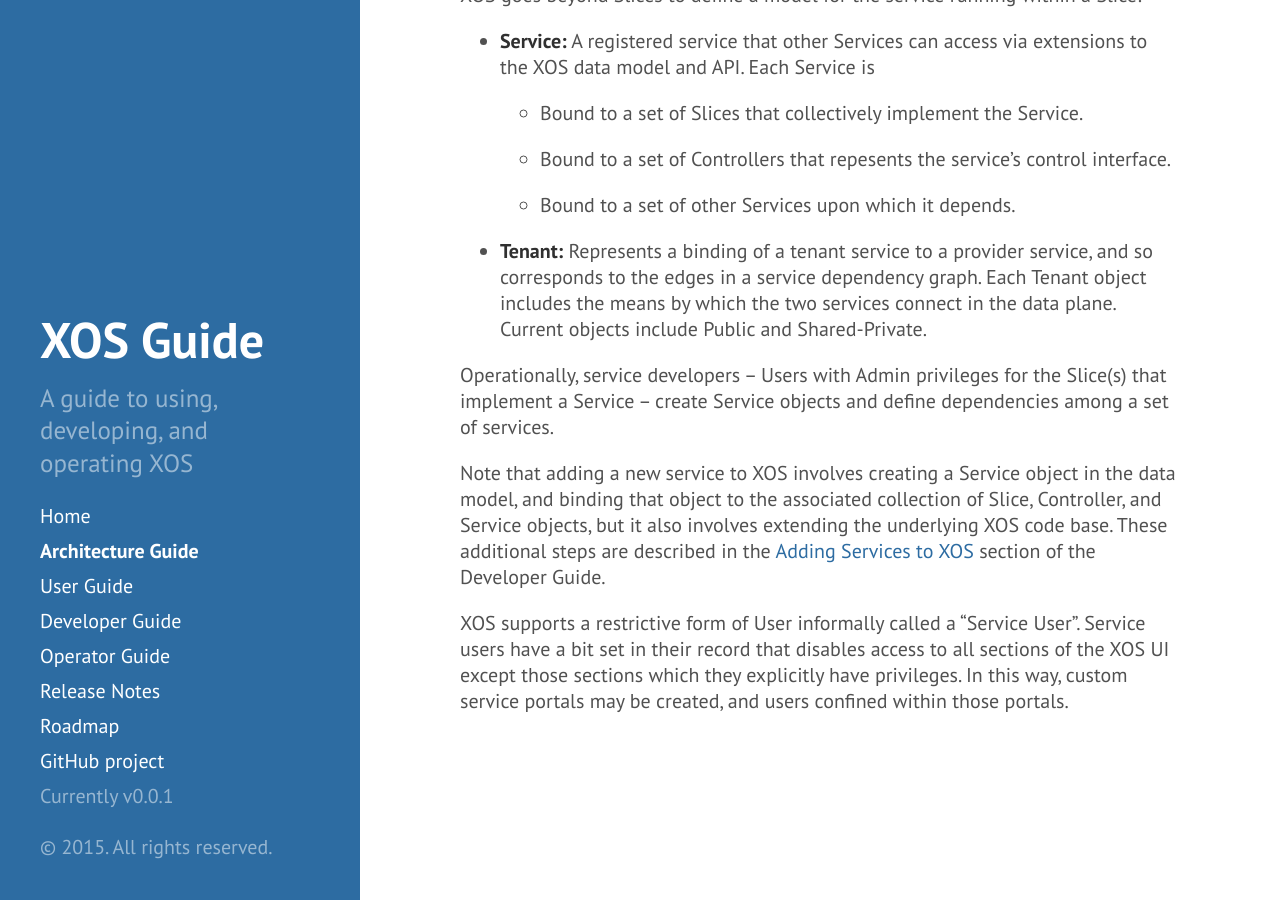
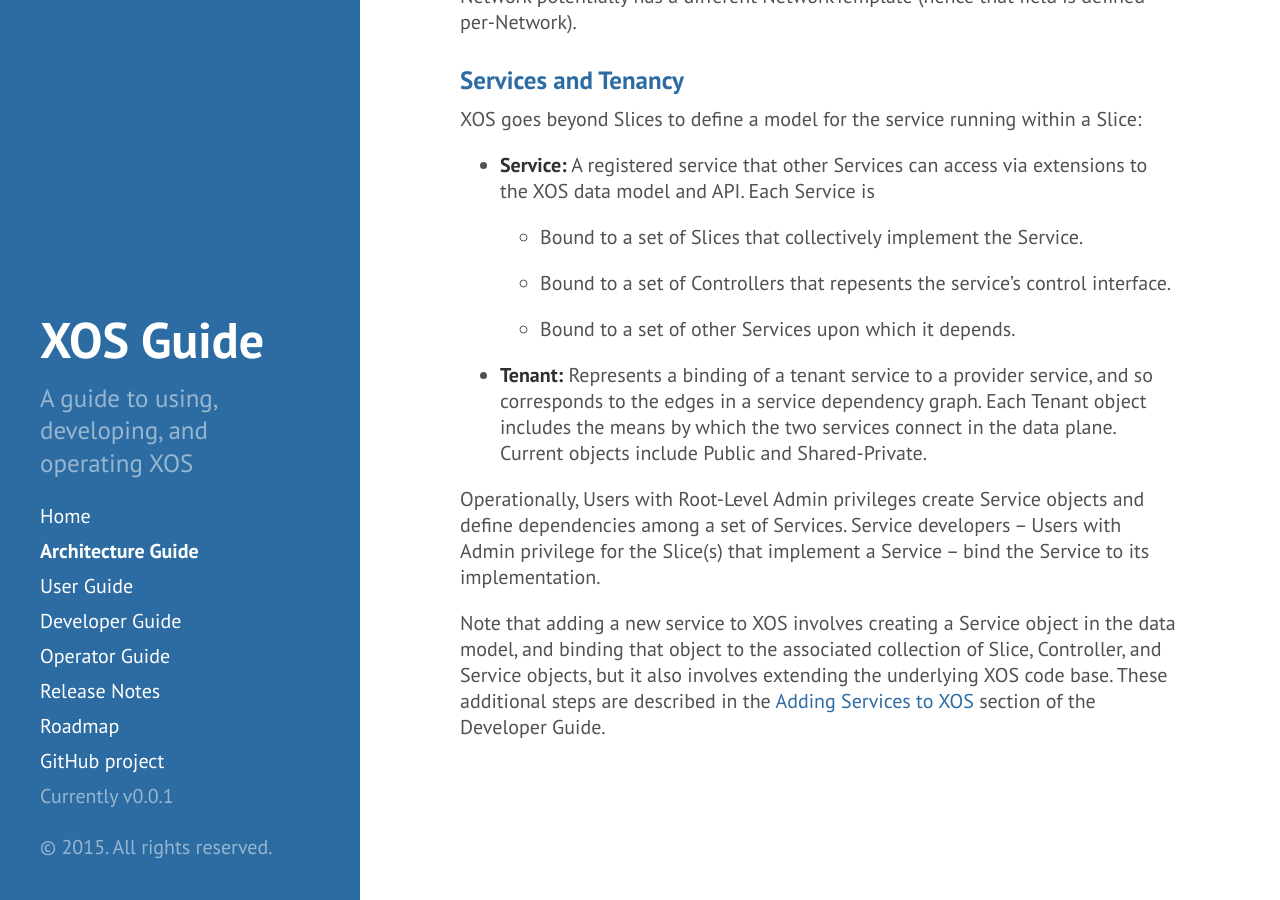
Before and after one commit to open-cloud/open-cloud.github.io.old, a Jekyll site: the page built from 0_overview.md, in a window 1280 px wide and 900 px high, scrolled down 10534 px. Built offline with Jekyll 4.4.1, drawn with Linux system fonts in a browser that asks for light colours; Markdown is read by kramdown in place of the engine named in the settings; some of the changed text lies outside the part shown.

Commit message:
fixed tenancy privilege

```diff
--- a/0_overview.md
+++ b/0_overview.md
@@ -459,9 +464,10 @@ within a Slice:
   services connect in the data plane. Current objects include Public
   and Shared-Private.
 
-Operationally, service developers -- Users with Admin privileges for
-the Slice(s) that implement a Service -- create Service objects and
-define dependencies among a set of services.
+Operationally, Users with Root-Level Admin privileges create Service
+objects and define dependencies among a set of Services. Service
+developers -- Users with Admin privilege for the Slice(s) that
+implement a Service -- bind the Service to its implementation.
 
 Note that adding a new service to XOS involves creating a Service
 object in the data model, and binding that object to the associated
@@ -470,9 +476,3 @@ involves extending the underlying XOS code base. These additional
 steps are described in the
 [Adding Services to XOS](../2_developer/#adding-services) section of the
 Developer Guide.
-
-XOS supports a restrictive form of User informally called a "Service
-User". Service users have a bit set in their record that disables access to all
-sections of the XOS UI except those sections which they explicitly have
-privileges. In this way, custom service portals may be created, and users
-confined within those portals.
```
Also changed, not shown: other parts of 0_overview.md (+5 -0 lines).
